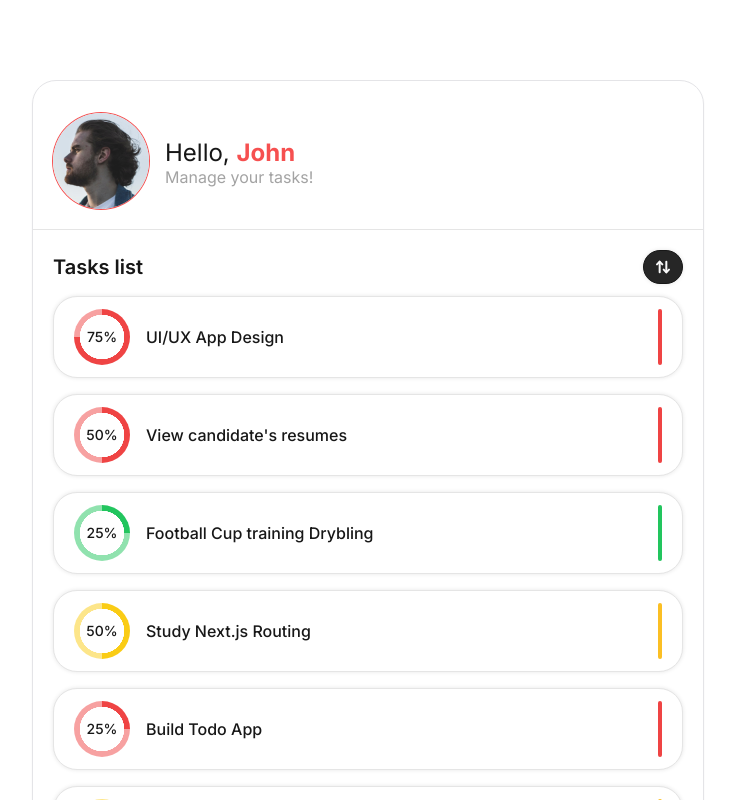
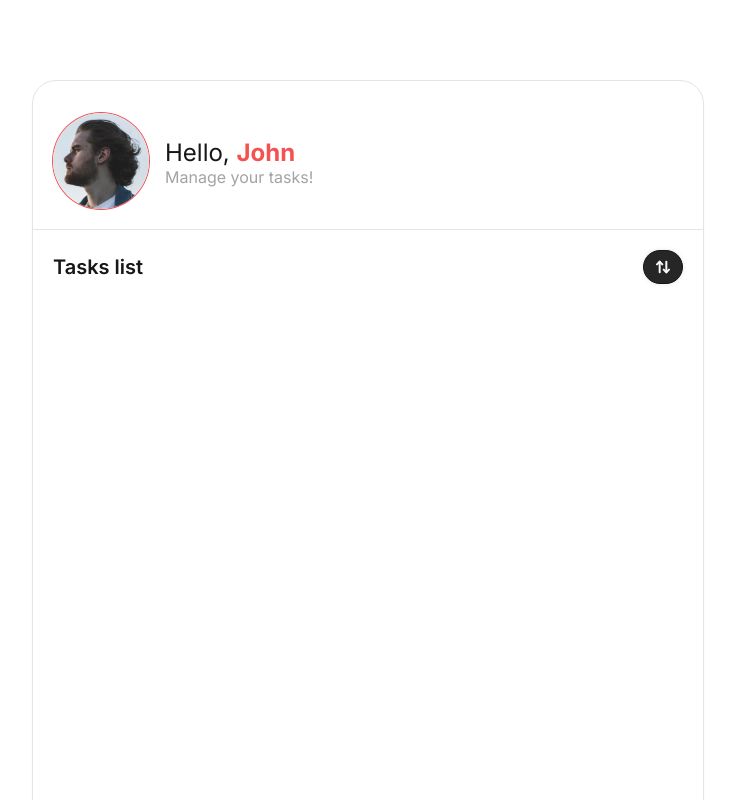
Before and after one commit to tascintra/supertask, a Next.js app: page / in a window 1280 px wide. Shown: the top 800 px of the page, without its empty margins (272-1007 px from the left). Built offline with nearby package versions, Linux system fonts and the light colour scheme.

Commit message:
refactor(api): adjustment to receive dynamic progress and iscompleted

```diff
--- a/src/app/api/tasks/route.ts
+++ b/src/app/api/tasks/route.ts
@@ -19,21 +19,24 @@ export async function GET() {
 }
 
 export async function POST(request: Request) {
-  const { title, dueDate, priority, subTasks, description } =
-    await request.json()
+  const {
+    title,
+    dueDate,
+    isCompleted,
+    priority,
+    progress,
+    subTasks,
+    description,
+  } = await request.json()
   try {
     const task: Tasks = {
       id: Date.now().toString(),
       title,
       dueDate,
-      isCompleted: false,
+      isCompleted,
       priority,
-      progress: 0,
-      subTasks: subTasks.map((subtaskTitle: string, index: number) => ({
-        id: Date.now().toString() + index,
-        isCompleted: false,
-        title: subtaskTitle,
-      })),
+      progress,
+      subTasks,
       description,
     }
     addTask(task)
--- a/src/data/index.ts
+++ b/src/data/index.ts
@@ -1,77 +1,78 @@
 import { Subtask, Tasks } from '@/types'
 
-let tasks: Tasks[] = [
-  {
-    id: '1',
-    title: 'UI/UX App Design',
-    dueDate: '2022-01-01',
-    isCompleted: false,
-    priority: 'high',
-    progress: 75,
-    subTasks: [
-      {
-        id: '1',
-        isCompleted: false,
-        title: 'UI Design',
-      },
-    ],
-    description:
-      "First I have to animate the logo and later prototyping my design. It's very important.",
-  },
-  {
-    id: '2',
-    title: "View candidate's resumes",
-    isCompleted: false,
-    priority: 'high',
-    progress: 50,
-    description: 'Check the hr email for the candidates',
-  },
-  {
-    id: '3',
-    title: 'Football Cup training Drybling',
-    isCompleted: false,
-    priority: 'low',
-    progress: 25,
-    subTasks: [
-      {
-        id: '1',
-        isCompleted: false,
-        title: 'Drybling',
-      },
-    ],
-  },
-  {
-    id: '4',
-    title: 'Study Next.js Routing',
-    dueDate: '2022-06-01',
-    isCompleted: false,
-    priority: 'medium',
-    progress: 50,
-    description: 'Get video examples',
-  },
-  {
-    id: '5',
-    title: 'Build Todo App',
-    isCompleted: false,
-    priority: 'high',
-    progress: 25,
-    subTasks: [
-      {
-        id: '1',
-        isCompleted: false,
-        title: 'Todo App',
-      },
-    ],
-    description: 'Create app structure.',
-  },
-  {
-    id: '6',
-    title: 'Call Mark to define project',
-    isCompleted: false,
-    priority: 'medium',
-    progress: 0,
-  },
-]
+// let tasks: Tasks[] = [
+//   {
+//     id: '1',
+//     title: 'UI/UX App Design',
+//     dueDate: '2022-01-01',
+//     isCompleted: false,
+//     priority: 'high',
+//     progress: 75,
+//     subTasks: [
+//       {
+//         id: '1',
+//         isCompleted: false,
+//         title: 'UI Design',
+//       },
+//     ],
+//     description:
+//       "First I have to animate the logo and later prototyping my design. It's very important.",
+//   },
+//   {
+//     id: '2',
+//     title: "View candidate's resumes",
+//     isCompleted: false,
+//     priority: 'high',
+//     progress: 50,
+//     description: 'Check the hr email for the candidates',
+//   },
+//   {
+//     id: '3',
+//     title: 'Football Cup training Drybling',
+//     isCompleted: false,
+//     priority: 'low',
+//     progress: 25,
+//     subTasks: [
+//       {
+//         id: '1',
+//         isCompleted: false,
+//         title: 'Drybling',
+//       },
+//     ],
+//   },
+//   {
+//     id: '4',
+//     title: 'Study Next.js Routing',
+//     dueDate: '2022-06-01',
+//     isCompleted: false,
+//     priority: 'medium',
+//     progress: 50,
+//     description: 'Get video examples',
+//   },
+//   {
+//     id: '5',
+//     title: 'Build Todo App',
+//     isCompleted: false,
+//     priority: 'high',
+//     progress: 25,
+//     subTasks: [
+//       {
+//         id: '1',
+//         isCompleted: false,
+//         title: 'Todo App',
+//       },
+//     ],
+//     description: 'Create app structure.',
+//   },
+//   {
+//     id: '6',
+//     title: 'Call Mark to define project',
+//     isCompleted: false,
+//     priority: 'medium',
+//     progress: 0,
+//   },
+// ]
+let tasks: Tasks[] = []
 
 export const getTasks = () => tasks
 
```
